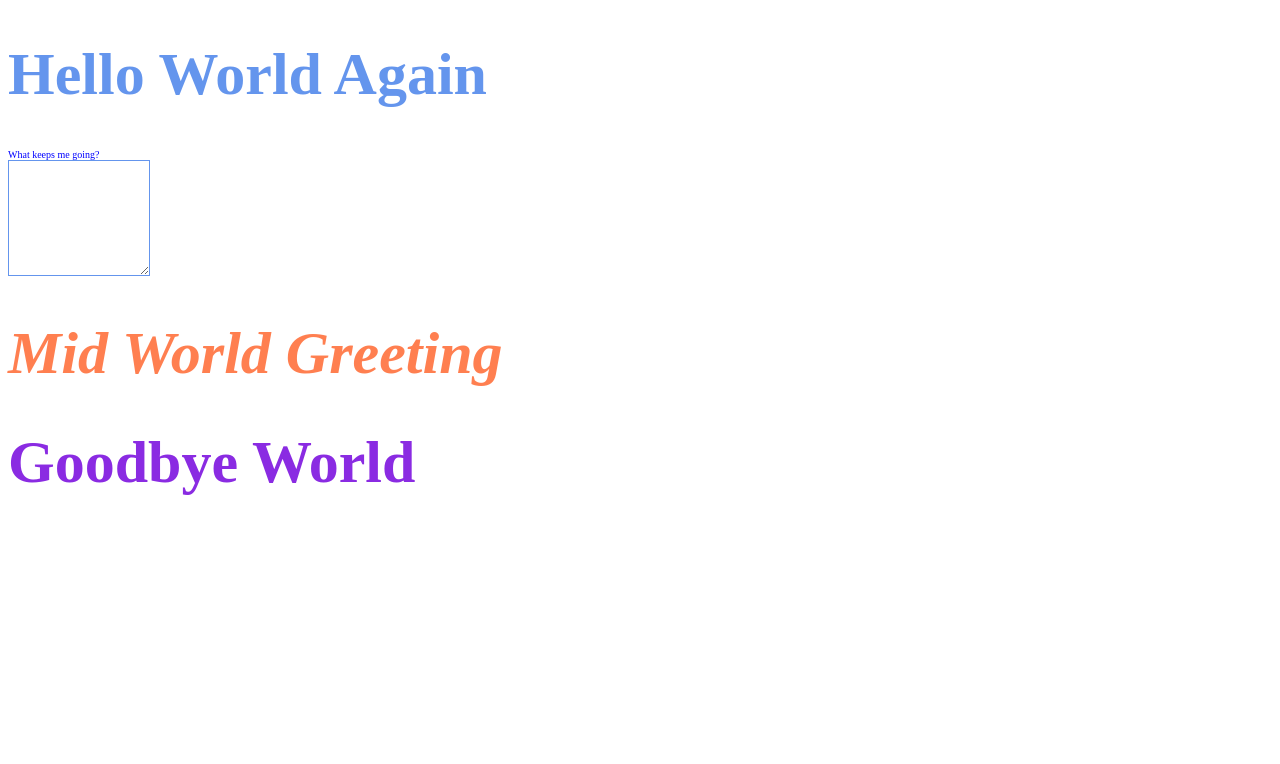
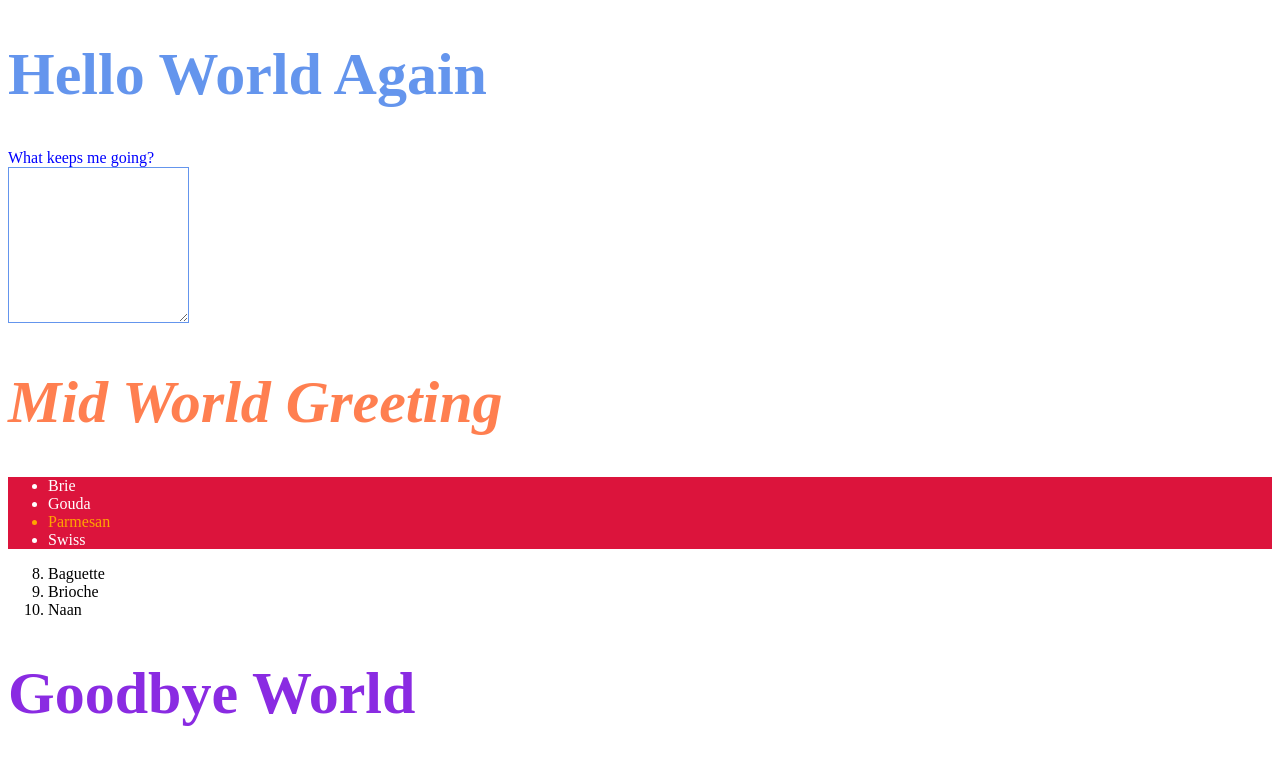
Before and after one commit to Sacesha/Dojo-Assignments, a plain HTML site: page index.html in a window 1280 px wide. Drawn offline with Linux system fonts and the light colour scheme.

Commit message:
anotha commit

```diff
--- a/index.html
+++ b/index.html
@@ -15,7 +15,20 @@
     <div>
         <textarea name= "fuel" col= "40" rows= "10"></textarea>
     </div>
+    <div>
     <h1 class= org id= hugs>Mid World Greeting</h1>
+    <ul>
+        <li>Brie</li>
+        <li>Gouda</li>
+        <li class=fave>Parmesan</li>
+        <li>Swiss</li>
+    </ul>
+    <ol start=8>
+        <li strong>Baguette</li>
+        <li>Brioche</li>
+        <li>Naan</li>
+    </ol>
+    </div>
     <h1 class= org>Goodbye World</h1>
 </body>
 </html>
--- a/style.css
+++ b/style.css
@@ -15,4 +15,10 @@ textarea {
     color: coral;
     font-style: oblique;
 }
-*{font-size: 10px ;}
+ul {
+    background-color: crimson;
+    color: white;
+}
+ul .fave {
+    color: orange;
+}
```
